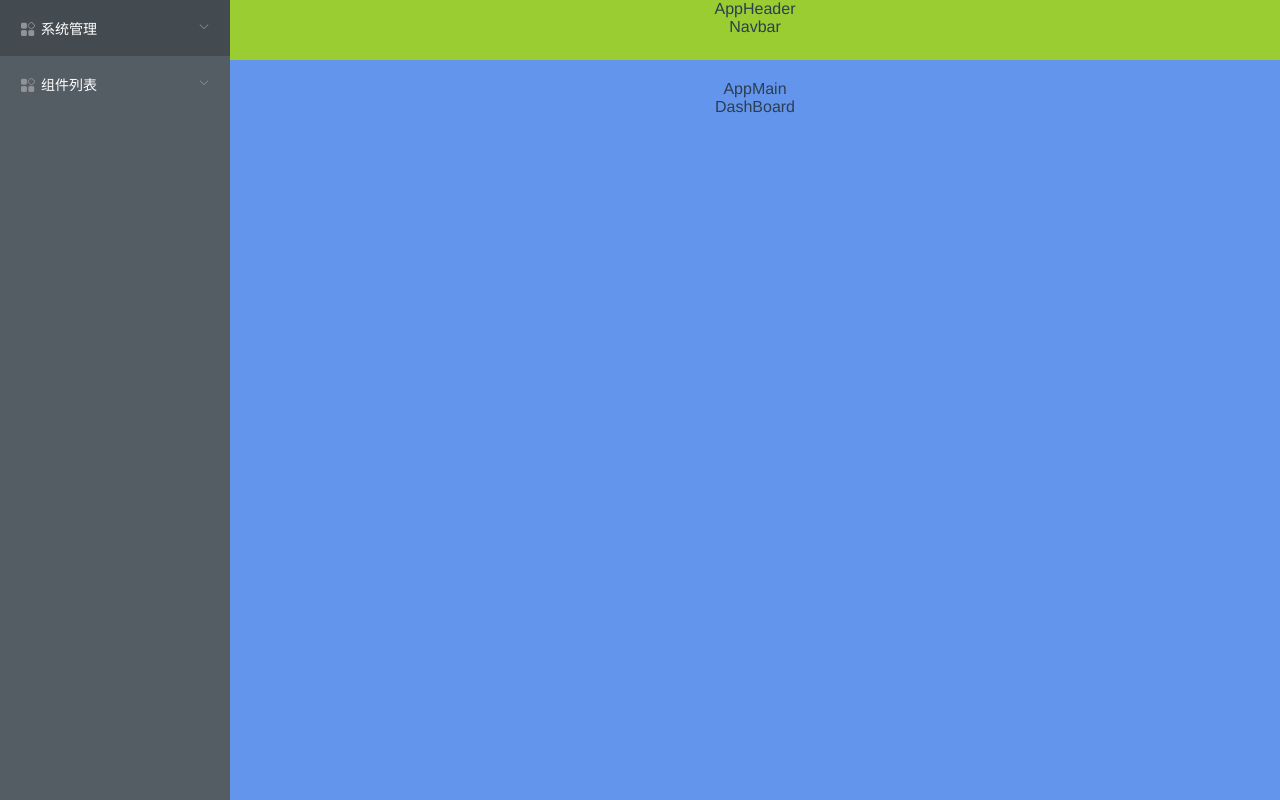
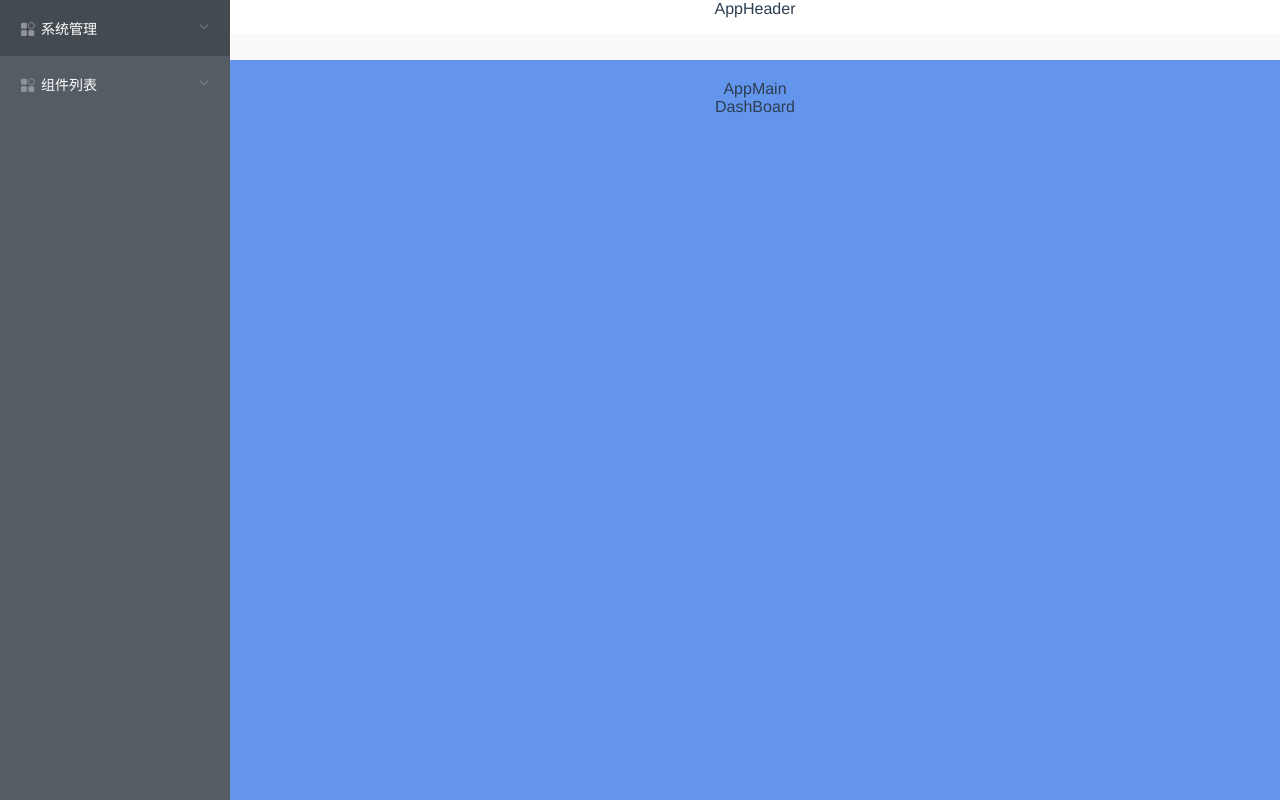
Before and after one commit to chenys297/vue-admin, a Vue app: page /dashoboard in a window 1280 px wide. Built offline with nearby package versions, Linux system fonts and the light colour scheme.

Commit message:
完成初版的NavBar

```diff
--- a/src/store/modules/app.js
+++ b/src/store/modules/app.js
@@ -18,13 +18,22 @@ const actions = {
   },
 
   removeOpenedRoutes: ({ state }, route) => {
+    return new Promise(resolve => {
+      let lastIdx = -1
       state.openedRoutes.find((openedRoute, index) => {
         if (openedRoute.path === route.path) {
-        state.openedRoute.splice(index, 1)
+          state.openedRoutes.splice(index, 1)
+          if (index === 0) {
+            lastIdx = index + 1
+          } else {
+            lastIdx = index - 1
+          }
           return true
         } else {
           return false
         }
+      })
+      resolve(state.openedRoutes[lastIdx])
     })
   }
 }
--- a/src/styles/variables.scss
+++ b/src/styles/variables.scss
@@ -0,0 +1 @@
+$--color-primary: #409eff;
--- a/src/views/Layout/components/AppHeader/index.vue
+++ b/src/views/Layout/components/AppHeader/index.vue
@@ -13,5 +13,6 @@ export default {
 
 <style lang='scss' scoped>
 .cpt-app-header {
+  flex-grow: 1;
 }
 </style>
--- a/src/views/Layout/components/Navbar/index.vue
+++ b/src/views/Layout/components/Navbar/index.vue
@@ -1,17 +1,72 @@
 <template>
-  <div>Navbar</div>
+  <div class="cpt-navbar">
+    <el-tag
+      v-for="route of openedRoutes"
+      :key="route.path"
+      :id="route.path"
+      :effect="route.path === $route.path ? 'dark' : 'light'"
+      closable
+      size="mini"
+      class="nav-item"
+      @click="handleClickTag(route)"
+      @close="handleClose(route)"
+    >{{ route.meta.title }}</el-tag>
+  </div>
 </template>
 
 <script>
 export default {
   name: 'Navbar',
   data () {
-    return {
+    return {}
+  },
+  computed: {
+    openedRoutes () {
+      return this.$store.getters.openedRoutes
+    }
+  },
+  methods: {
+    handleClickTag (route) {
+      this.$router.push(route)
+    },
+
+    async handleClose (route) {
+      const lastRoute = await this.$store.dispatch('app/removeOpenedRoutes', route)
+      this.$router.push(lastRoute)
     }
   }
 }
 </script>
 
 <style lang='scss' scoped>
+@import "@/styles/variables.scss";
 
+.cpt-navbar {
+  min-height: 26px;
+  text-align: left;
+  padding: 0px 5px;
+  width: 100%;
+  overflow-x: scroll;
+  overflow-y: hidden;
+  background-color: #fafafa;
+  ::-webkit-scrollbar {
+    width: 0;
+    height: 0;
+  }
+  &::-webkit-scrollbar {
+    width: 0;
+    height: 0;
+  }
+  .nav-item {
+    margin: 3px 0;
+    cursor: pointer;
+
+    &:hover {
+      border-color: $--color-primary;
+    }
+  }
+  .nav-item:not(:first-child) {
+    margin-left: 5px;
+  }
+}
 </style>
--- a/src/views/Layout/index.vue
+++ b/src/views/Layout/index.vue
@@ -4,7 +4,7 @@
       <Sidebar />
     </el-aside>
     <el-container>
-      <el-header class="app-header">
+      <el-header class="df fdc app-header">
         <AppHeader />
         <Navbar />
       </el-header>
@@ -45,6 +45,6 @@ export default {
   overflow: hidden;
 }
 .app-header {
-  background-color: yellowgreen;
+  padding: 0;
 }
 </style>
```
Lines whose indentation alone changed are shown as unchanged.
